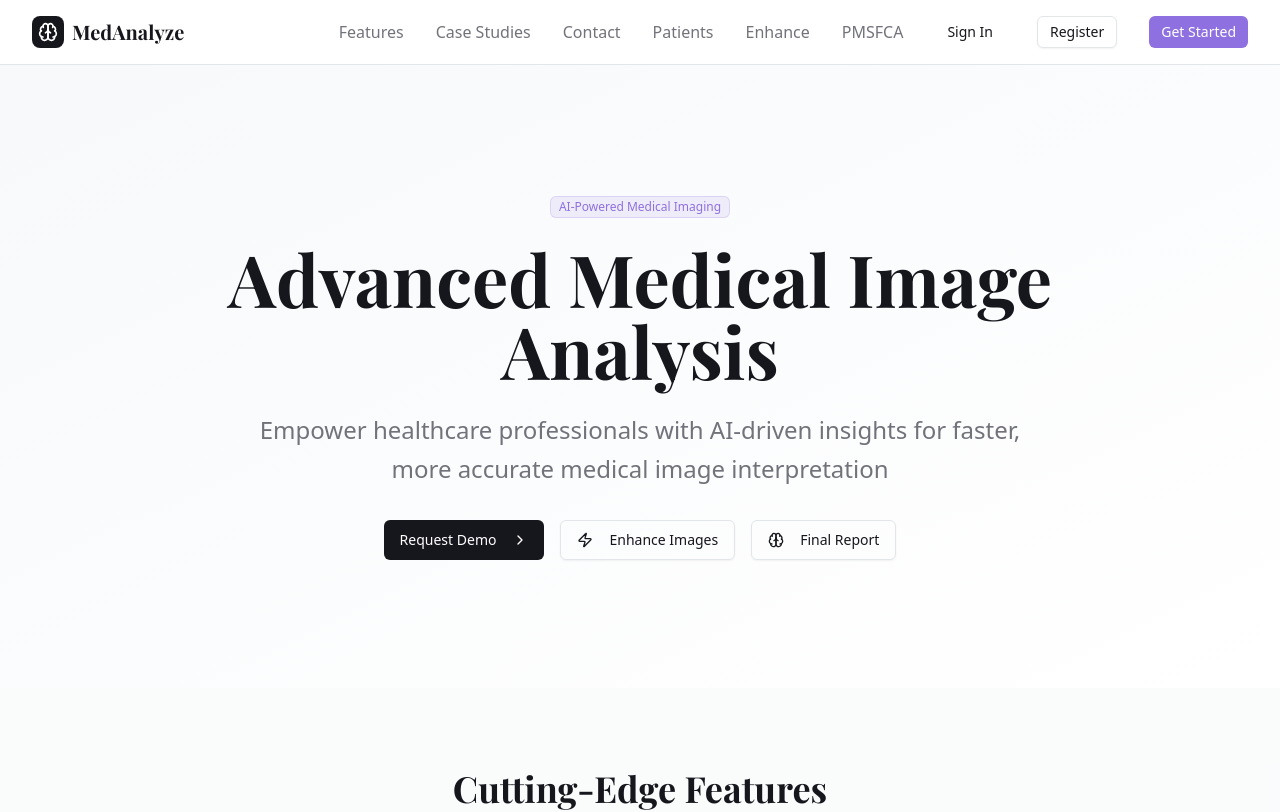
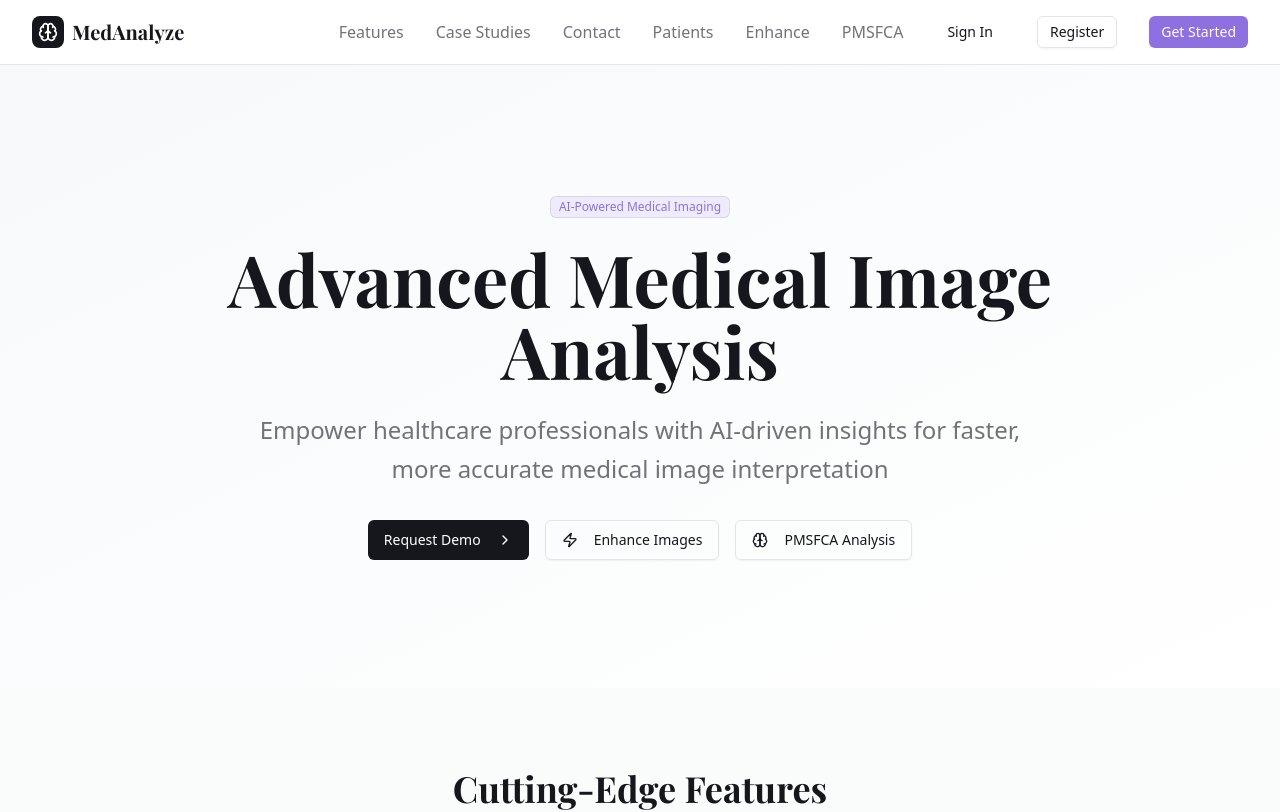
Before and after one commit to Pramit-3006/fcet_med1, a Next.js app: page / in a window 1280 px wide. Shown: the top 812 px of the page. Built offline with nearby package versions, Linux system fonts and the light colour scheme; a web font is replaced by a local one.

Commit message:
feat: replace "Final Report" with "PMSFCA Analysis" button
Update navigation button to link to PMSFCA analysis page.

Co-authored-by: undefined <undefined+undefined@users.noreply.github.com>

```diff
--- a/app/page.tsx
+++ b/app/page.tsx
@@ -84,9 +84,9 @@ export default function HomePage() {
                 </Link>
               </Button>
               <Button variant="outline" size="lg" className="px-8 py-3 bg-transparent" asChild>
-                <Link href="/final-report">
+                <Link href="/pmsfca">
                   <Brain className="mr-2 w-4 h-4" />
-                  Final Report
+                  PMSFCA Analysis
                 </Link>
               </Button>
             </div>
```
